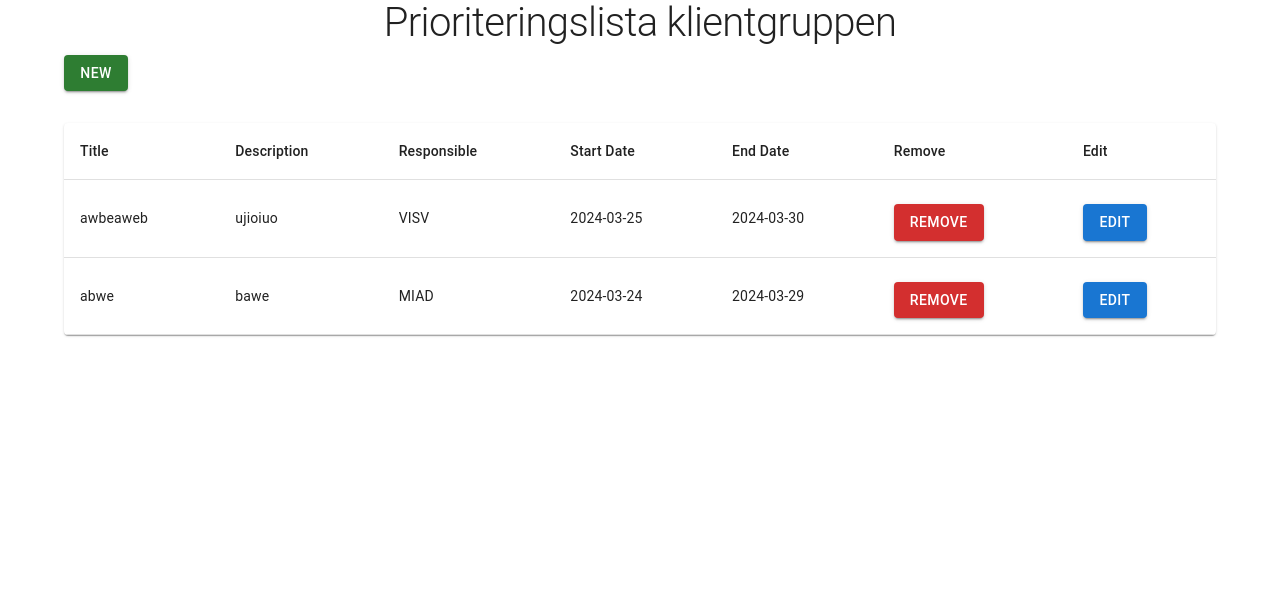
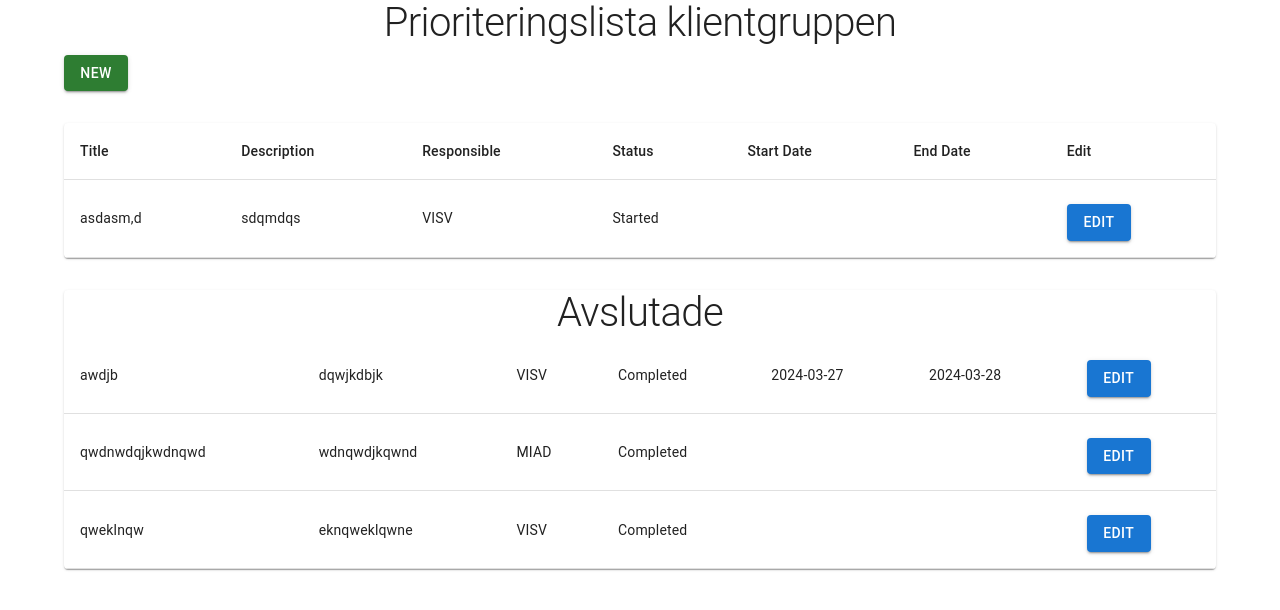
Before and after one commit to victorsvensson/PriorityList, a Next.js app in the folder frontend/: page / in a window 1280 px wide. Shown: the top 610 px of the page. Built offline with nearby package versions, Linux system fonts and the light colour scheme.

Commit message:
added status field

```diff
--- a/frontend/components/AddLinkForm.tsx
+++ b/frontend/components/AddLinkForm.tsx
@@ -22,12 +22,13 @@ const AddLinkForm = ({ isVisible, onClose }: { isVisible: boolean, onClose: () =
   const [title, setTitle] = useState('');
   const [description, setDescription] = useState('');
   const [responsible, setResponsible] = useState('');
+  const [status, setStatus] = useState('');
   const [startDate, setStartDate] = useState('');
   const [endDate, setEndDate] = useState('');
 
   const handleSubmit = async (e: any) => {
     e.preventDefault();
-    const submission = { title, description, responsible, startDate, endDate };
+    const submission = { title, description, responsible, status, startDate, endDate };
 
     try {
       await submitPost(submission);
@@ -35,6 +36,7 @@ const AddLinkForm = ({ isVisible, onClose }: { isVisible: boolean, onClose: () =
       setTitle('');
       setDescription('');
       setResponsible('');
+      setStatus('');
       setStartDate('');
       setEndDate('');
       onClose();
@@ -90,6 +92,21 @@ const AddLinkForm = ({ isVisible, onClose }: { isVisible: boolean, onClose: () =
                 </FormControl>
           </Box>
           <Box sx={{ marginBottom: 2 }}>
+            <FormControl fullWidth>
+                <InputLabel id="status-label">Status</InputLabel>
+                <Select
+                    labelId="status-label"
+                    value={status}
+                    label="Status"
+                    onChange={(e) => setStatus(e.target.value)}
+                >
+                    <MenuItem value="Not Started">Not started</MenuItem>
+                    <MenuItem value="Started">Ongoing</MenuItem>
+                    <MenuItem value="Completed">Completed</MenuItem>
+                </Select>
+                </FormControl>
+          </Box>
+          <Box sx={{ marginBottom: 2 }}>
             <TextField
                 label="Start Date"
                 type="date"
--- a/frontend/components/EditLinkForm.tsx
+++ b/frontend/components/EditLinkForm.tsx
@@ -2,11 +2,32 @@ import React, { useState, useEffect } from 'react';
 import { TextField, Button, Box, Typography, Modal, Container } from '@mui/material';
 import { FormControl, InputLabel, Select, MenuItem } from '@mui/material';
 import { editPost } from '../services/editService';
+import { deletePost } from '../services/deleteService';
+import ConfirmationDialog from '../components/ConfirmationDialog';
 
 const EditLinkForm = ({ isVisible, initialData, onClose }: { isVisible: boolean, initialData: any, onClose: () => void }) => {
+
+  const [dialogOpen, setDialogOpen] = useState(false);
+  const handleOpenDialog = () => {
+    setDialogOpen(true);
+  };
+
+  const handleConfirmDelete = async () => {
+    if (initialData.id) {
+      await deletePost(initialData.id);
+      setDialogOpen(false);
+      onClose();
+    }
+  };
+  const handleCloseDialog = () => {
+    setDialogOpen(false);
+    onClose();
+  };
+
   const [title, setTitle] = useState('');
   const [description, setDescription] = useState('');
   const [responsible, setResponsible] = useState('');
+  const [status, setStatus] = useState('');
   const [startDate, setStartDate] = useState('');
   const [endDate, setEndDate] = useState('');
 
@@ -15,6 +36,7 @@ const EditLinkForm = ({ isVisible, initialData, onClose }: { isVisible: boolean,
         setTitle(initialData.title);
         setDescription(initialData.description);
         setResponsible(initialData.responsible);
+        setStatus(initialData.status);
         setStartDate(initialData.startDate);
         setEndDate(initialData.endDate);
       }
@@ -22,12 +44,13 @@ const EditLinkForm = ({ isVisible, initialData, onClose }: { isVisible: boolean,
 
     const handleSubmit = async (e: any) => {
       e.preventDefault();
-      const formData = { title, description, responsible, startDate, endDate };
+      const formData = { title, description, responsible, status, startDate, endDate };
         await editPost(formData, initialData);
         onClose();
     };
 
   return (
+
     <Modal
     open={isVisible}
     onClose={onClose}
@@ -37,6 +60,14 @@ const EditLinkForm = ({ isVisible, initialData, onClose }: { isVisible: boolean,
     <Container maxWidth="sm" sx={{ position: 'absolute', top: '50%', left: '50%', transform: 'translate(-50%, -50%)', bgcolor: 'background.paper', boxShadow: 24, p: 4 }}>
       <Typography variant="h6" id="edit-link-form-modal-title">
       </Typography>
+      <ConfirmationDialog
+        isOpen={dialogOpen}
+        onClose={handleCloseDialog}
+        onConfirm={handleConfirmDelete}
+        title="Confirm Deletion"
+        message="Are you sure you want to delete this submission?"
+      />
+
 
       <Box component="form" onSubmit={handleSubmit} noValidate sx={{ mt: 1 }}>
 
@@ -75,6 +106,20 @@ const EditLinkForm = ({ isVisible, initialData, onClose }: { isVisible: boolean,
               <MenuItem value="MIAD">MIAD</MenuItem>
           </Select>
         </FormControl>
+        <FormControl fullWidth margin="normal">
+          <InputLabel id="status-label">Status</InputLabel>
+          <Select
+            labelId="status-label"
+            id="status"
+            value={status}
+            label="Status"
+            onChange={(e) => setStatus(e.target.value)}
+          >
+              <MenuItem value="Not Started">Not Started</MenuItem>
+              <MenuItem value="Started">In Progress</MenuItem>
+              <MenuItem value="Completed">Completed</MenuItem>
+          </Select>
+        </FormControl>
         <TextField
           margin="normal"
           required
@@ -105,7 +150,18 @@ const EditLinkForm = ({ isVisible, initialData, onClose }: { isVisible: boolean,
         >
           Save Changes
         </Button>
-        <Button variant="outlined" onClick={onClose}>Cancel</Button>
+
+        <Box sx={{ display: 'flex', justifyContent: 'center', gap: 2, mt: 2 }}>
+            <Button variant="outlined" onClick={onClose}>Cancel</Button>
+            <Button variant="contained" color="error" onClick={handleOpenDialog}>Delete</Button>
+          </Box>
+        {/* <Button sx={{marginTop: 1}}
+                  variant="contained"
+                  color="error"
+                  onClick={() => handleOpenDialog(submission.id)}
+                  >
+                  Remove
+                  </Button>  */}
       </Box>
     </Container>
   </Modal>
--- a/frontend/data/submissions.json
+++ b/frontend/data/submissions.json
@@ -1,18 +1,38 @@
 [
   {
-    "title": "awbeaweb",
-    "description": "ujioiuo",
+    "title": "awdjb",
+    "description": "dqwjkdbjk",
     "responsible": "VISV",
-    "startDate": "2024-03-25",
-    "endDate": "2024-03-30",
-    "id": "2ec0bdb4-c7d1-44e1-adbe-da4dc02fb016"
+    "status": "Completed",
+    "startDate": "2024-03-27",
+    "endDate": "2024-03-28",
+    "id": "f16fe4b5-4663-4d39-a578-08d87cac43ed"
   },
   {
-    "title": "abwe",
-    "description": "bawe",
+    "title": "qwdnwdqjkwdnqwd",
+    "description": "wdnqwdjkqwnd",
     "responsible": "MIAD",
-    "startDate": "2024-03-24",
-    "endDate": "2024-03-29",
-    "id": "516d9d2b-56a8-4526-8199-eb6dae988202"
+    "status": "Completed",
+    "startDate": "",
+    "endDate": "",
+    "id": "2410ef4f-546a-4283-b67a-3e6b0d183737"
+  },
+  {
+    "title": "qweklnqw",
+    "description": "eknqweklqwne",
+    "responsible": "VISV",
+    "status": "Completed",
+    "startDate": "",
+    "endDate": "",
+    "id": "7c638f84-f2d3-4b9b-b722-55da1033db9a"
+  },
+  {
+    "title": "asdasm,d",
+    "description": "sdqmdqs",
+    "responsible": "VISV",
+    "status": "Started",
+    "startDate": "",
+    "endDate": "",
+    "id": "31f59fcd-bc0f-4c10-8617-18b65069f97c"
   }
 ]
--- a/frontend/pages/index.tsx
+++ b/frontend/pages/index.tsx
@@ -1,4 +1,3 @@
-'use client'
 import React, { useEffect, useState } from "react";
 import AddLinkForm from '../components/AddLinkForm';
 import { Table, TableBody, TableCell, TableContainer, TableHead, TableRow, Paper, Container, Button, Typography } from '@mui/material';
@@ -9,6 +8,21 @@ import { deletePost } from '../services/deleteService';
 export default function Home() {
 
   const [formVisible, setFormVisible] = useState(false);
+  const [submissions, setSubmissions] = useState<any[]>([]);
+  const [dialogOpen, setDialogOpen] = useState(false);
+  const [currentSubmissionId, setCurrentSubmissionId] = useState(null);
+  const [editFormVisible, setEditFormVisible] = useState(false);
+  const [editingData, setEditingData] = useState(null);
+
+  useEffect(() => {
+    fetchSubmissions();
+  }, []);
+
+  const fetchSubmissions = async () => {
+    const response = await fetch(`/api/submissions/getSubmissions`);
+    const data = await response.json();
+    setSubmissions(data);
+  };
 
   const handleOpenForm = () => setFormVisible(true);
   const handleCloseForm = () => {
@@ -17,19 +31,8 @@ export default function Home() {
     fetchSubmissions();
   };
 
-  const [submissions, setSubmissions] = useState<any[]>([])
-  const [dialogOpen, setDialogOpen] = useState(false);
-  const [currentSubmissionId, setCurrentSubmissionId] = useState(null);
-
-  const [editFormVisible, setEditFormVisible] = useState(false);
-  const [editingData, setEditingData] = useState(null);
-
-  useEffect(() => {
-    fetchSubmissions();
-  }, [handleCloseForm]);
-
-  const handleEditButtonClick = (id: any) => {
-    setEditingData(id);
+  const handleEditButtonClick = (submission: any) => {
+    setEditingData(submission);
     setEditFormVisible(true);
   };
 
@@ -47,13 +50,8 @@ export default function Home() {
     if (currentSubmissionId) {
       await deletePost(currentSubmissionId);
       setDialogOpen(false);
+      fetchSubmissions();
     }
-  };
-
-  const fetchSubmissions = async () => {
-    const response = await fetch(`/api/submissions/getSubmissions`);
-    const data = await response.json();
-    setSubmissions(data);
   };
 
   return (
@@ -66,15 +64,13 @@ export default function Home() {
         message="Are you sure you want to delete this submission?"
       />
 
-{
-  editFormVisible && (
+      {editFormVisible && (
         <EditLinkForm
           isVisible={editFormVisible}
           initialData={editingData}
           onClose={handleCloseDialog}
         />
-  )
-}
+      )}
 
       <Container>
         <Typography variant="h1" component="h1"
@@ -87,6 +83,8 @@ export default function Home() {
         <Button sx={{marginTop: 1}} variant="contained" color="success" onClick={handleOpenForm}>New</Button>
 
         <AddLinkForm isVisible={formVisible} onClose={handleCloseForm} />
+
+        {/* First Table for Not started or In progress submissions */}
         <TableContainer component={Paper} sx={{ marginTop: 4 }}>
           <Table aria-label="submissions table">
             <TableHead>
@@ -94,29 +92,21 @@ export default function Home() {
                 <TableCell>Title</TableCell>
                 <TableCell>Description</TableCell>
                 <TableCell>Responsible</TableCell>
+                <TableCell>Status</TableCell>
                 <TableCell>Start Date</TableCell>
                 <TableCell>End Date</TableCell>
-              <TableCell>Remove</TableCell>
                 <TableCell>Edit</TableCell>
               </TableRow>
             </TableHead>
             <TableBody>
-            {submissions.map((submission, index) => (
+              {submissions.filter(submission => submission.status !== 'Completed').map((submission, index) => (
                 <TableRow key={index}>
                   <TableCell>{submission.title}</TableCell>
                   <TableCell>{submission.description}</TableCell>
                   <TableCell>{submission.responsible}</TableCell>
+                  <TableCell>{submission.status}</TableCell>
                   <TableCell>{submission.startDate}</TableCell>
                   <TableCell>{submission.endDate}</TableCell>
-                <TableCell>
-                  <Button sx={{marginTop: 1}}
-                  variant="contained"
-                  color="error"
-                  onClick={() => handleOpenDialog(submission.id)}
-                  >
-                  Remove
-                  </Button>
-                </TableCell>
                   <TableCell>
                     <Button
                       sx={{marginTop: 1}}
@@ -132,6 +122,42 @@ export default function Home() {
             </TableBody>
           </Table>
         </TableContainer>
+
+        {/* Second Table for Completed submissions */}
+        <TableContainer component={Paper} sx={{ marginTop: 4 }}>
+          <Typography variant="h1" component="h1"
+            sx={{
+              textAlign: 'center',
+              fontSize: '2.5rem', // Customize the font size as needed
+            }}>
+            Avslutade
+          </Typography>
+          <Table aria-label="completed submissions table">
+            <TableBody>
+              {submissions.filter(submission => submission.status === 'Completed').map((submission, index) => (
+                <TableRow key={index}>
+                  <TableCell>{submission.title}</TableCell>
+                  <TableCell>{submission.description}</TableCell>
+                  <TableCell>{submission.responsible}</TableCell>
+                  <TableCell>{submission.status}</TableCell>
+                  <TableCell>{submission.startDate}</TableCell>
+                  <TableCell>{submission.endDate}</TableCell>
+                  <TableCell>
+                    <Button
+                      sx={{marginTop: 1}}
+                      variant="contained"
+                      color="primary"
+                      onClick={() => handleEditButtonClick(submission)}
+                    >
+                      Edit
+                    </Button>
+                  </TableCell>
+                </TableRow>
+              ))}
+            </TableBody>
+          </Table>
+        </TableContainer>
+
       </Container>
     </div>
   );
--- a/frontend/services/postService.tsx
+++ b/frontend/services/postService.tsx
@@ -2,6 +2,7 @@ interface FormSubmissionData {
     title: string;
     description: string;
     responsible: string;
+    status: string;
     startDate: string;
     endDate: string;
 }
```
Lines whose indentation alone changed are shown as unchanged.
